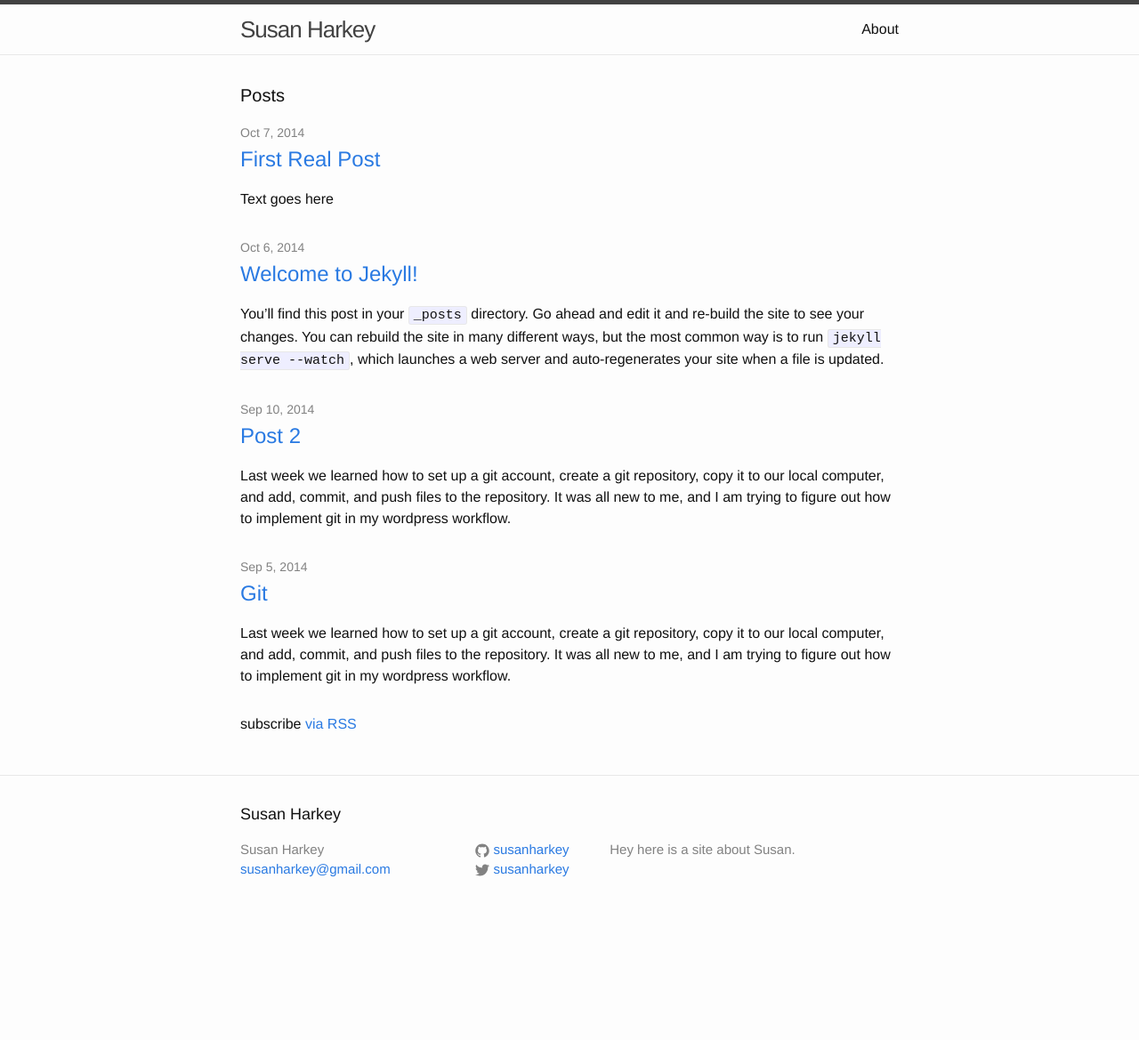
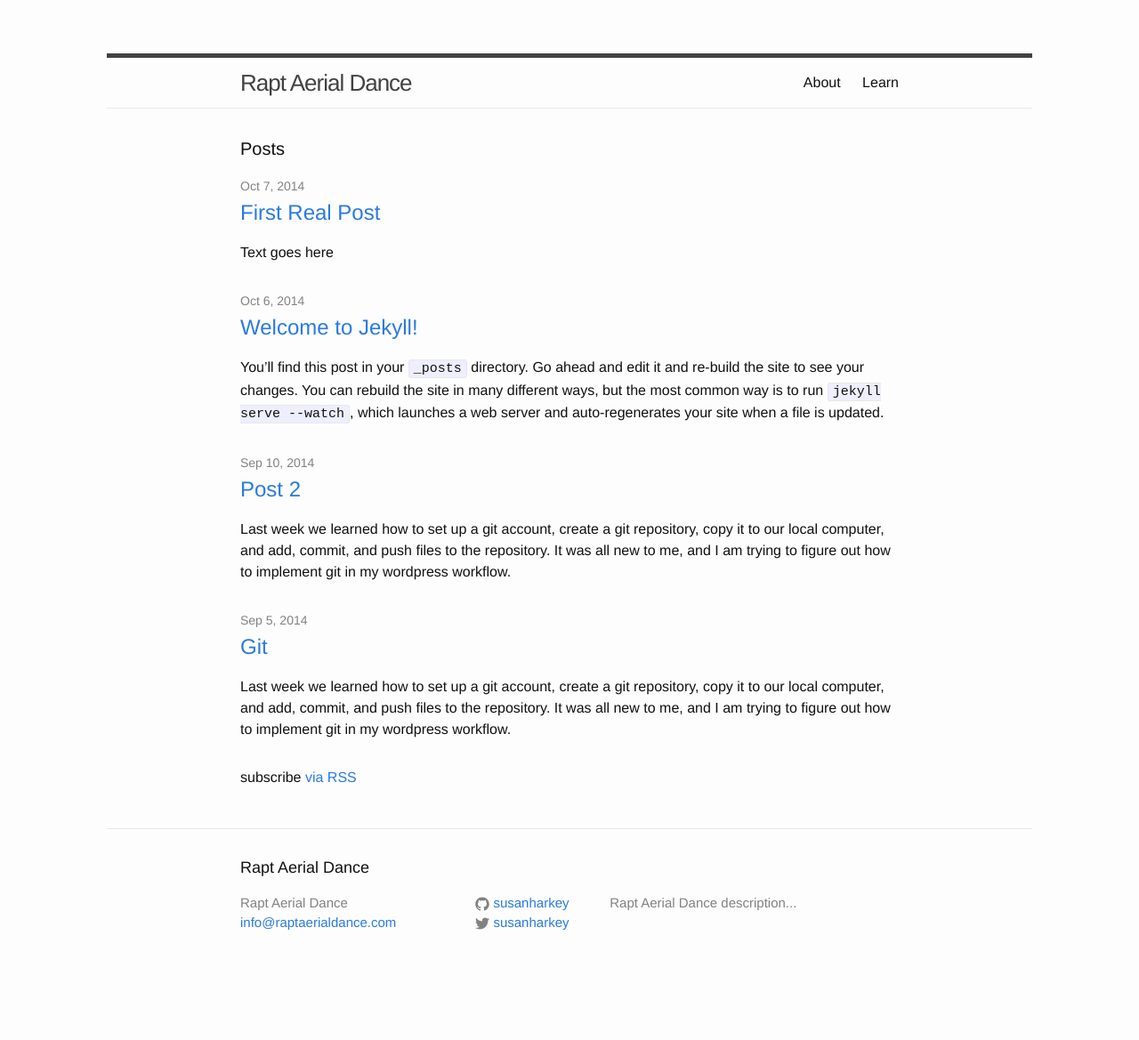
Before and after one commit to susanharkey/susanharkey.github.io, a Jekyll site: the page built from index.html, in a window 1280 px wide. Shown: the whole page at 89% size. Built offline with Jekyll 4.4.1, drawn with Linux system fonts in a browser that asks for light colours; before the commit the page ends 1049 px from its top, so only the background shows below that.

Commit message:
Changed site to Rapt; added about page content

```diff
--- a/_config.yml
+++ b/_config.yml
@@ -1,10 +1,10 @@
 # Site settings
-title: Susan Harkey
-email: susanharkey@gmail.com
+title: Rapt Aerial Dance
+email: info@raptaerialdance.com
 description: > # this means to ignore newlines until "baseurl:"
-  Hey here is a site about Susan.
+  Rapt Aerial Dance description...
 baseurl: "" # the subpath of your site, e.g. /blog/
-url: "http://yourdomain.com" # the base hostname & protocol for your site
+url: "http://raptaerialdance.com" # the base hostname & protocol for your site
 twitter_username: susanharkey
 github_username:  susanharkey
 
--- a/_includes/head.html
+++ b/_includes/head.html
@@ -7,5 +7,6 @@
     <meta name="description" content="{{ site.description }}">
 
     <link rel="stylesheet" href="{{ "/css/main.css" | prepend: site.baseurl }}">
+    <link rel="stylesheet" href="{{ "/css/style.css" | prepend: site.baseurl }}">
     <link rel="canonical" href="{{ page.url | replace:'index.html','' | prepend: site.baseurl | prepend: site.url }}">
 </head>
--- /dev/null
+++ b/css/style.css
@@ -0,0 +1,4 @@
+body {
+	margin: 60px auto;
+	width: 1040px;
+}
```
Also changed, not shown: about.md (+15 -3 lines), learn.md (added, +5 -0 lines).
